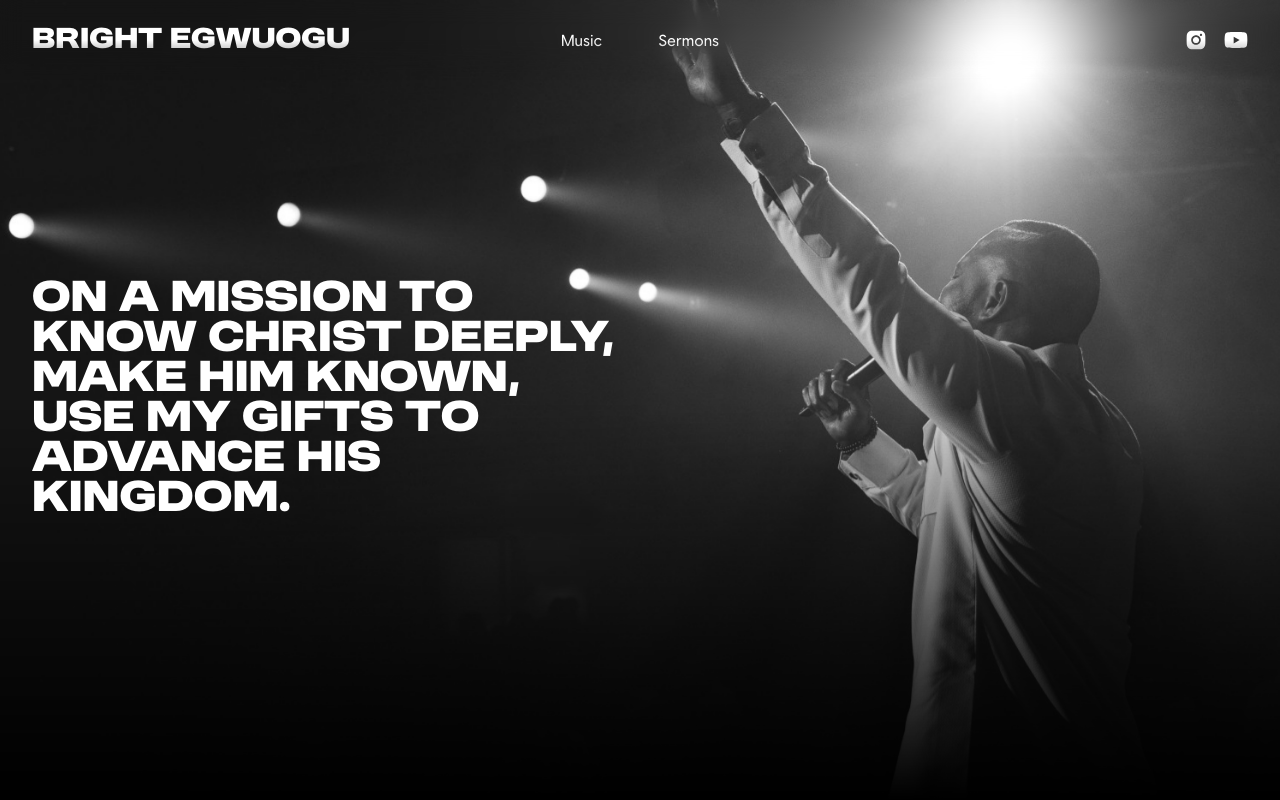
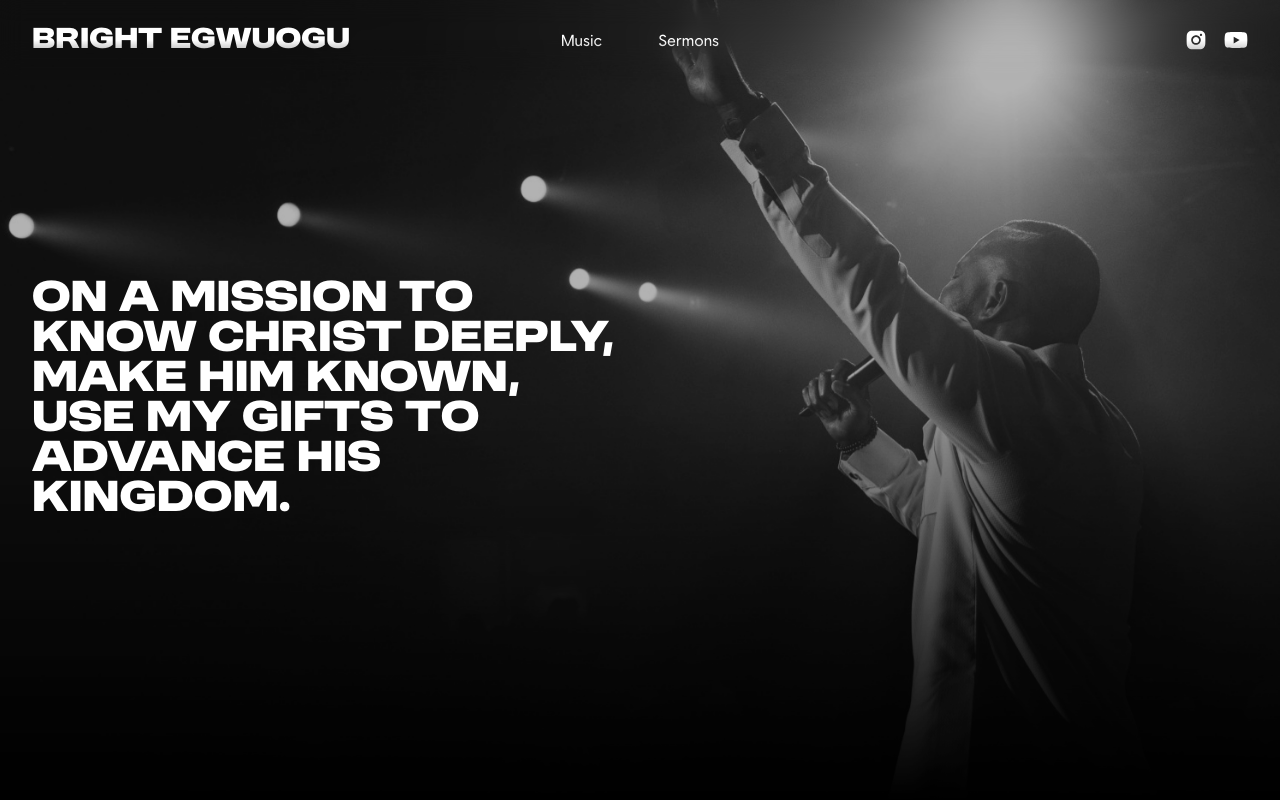
Before and after one commit to ChukwuemekaAjaero/brightegwuogu.com, a Next.js app: page / in a window 1280 px wide. Shown: the top 800 px of the page. Built offline with nearby package versions, Linux system fonts and the light colour scheme; no server answers.

Commit message:
PB-3: Minor changes

```diff
--- a/src/app/page.tsx
+++ b/src/app/page.tsx
@@ -162,6 +162,9 @@ export default function HomePage() {
                         priority
                     />
                 </div>
+
+                {/* Dark Overlay */}
+                <div className="absolute inset-0 z-10 bg-black/30"></div>
 
                 {/* Text content */}
                 <div className="container flex h-full w-full items-end justify-start px-4 sm:px-8">
```
